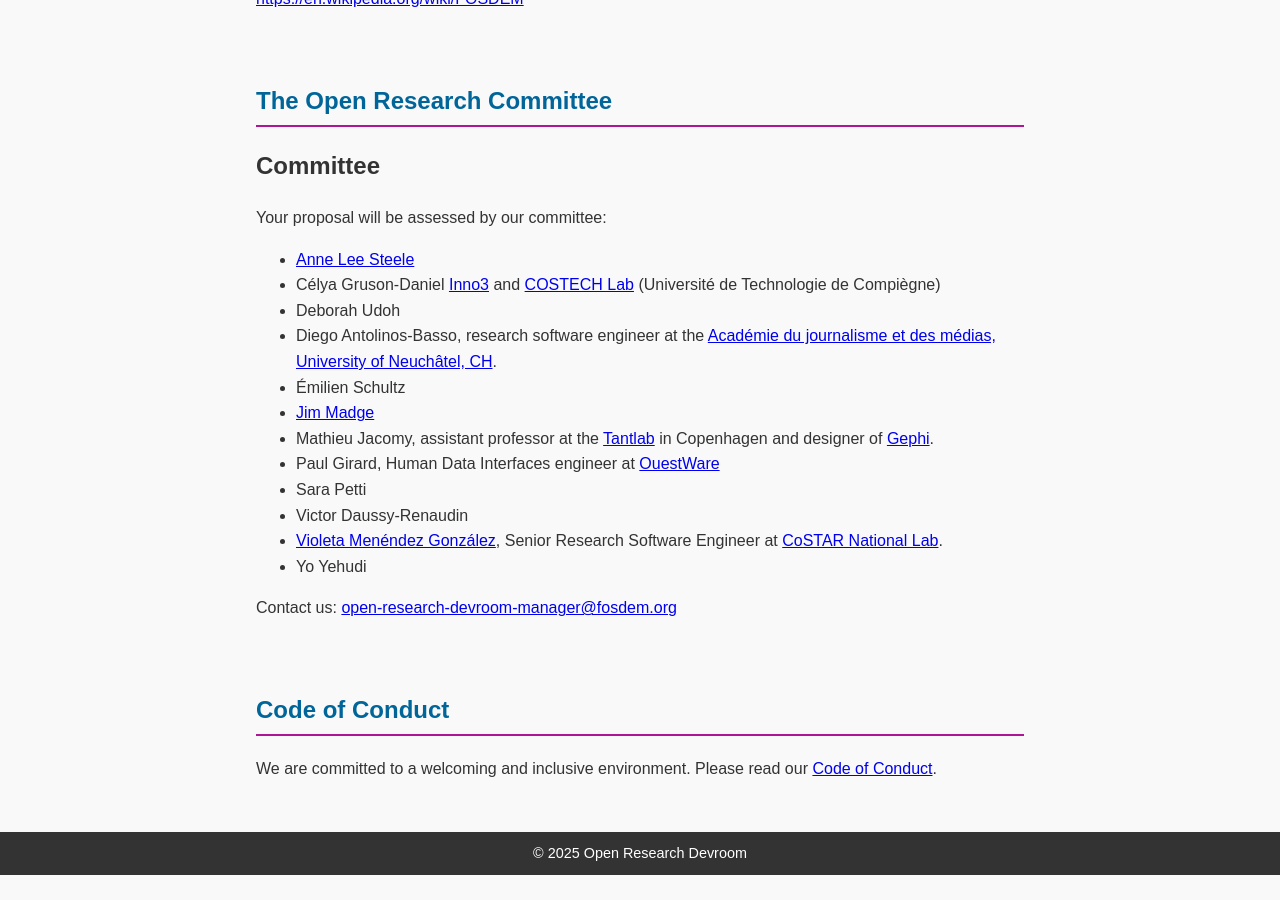
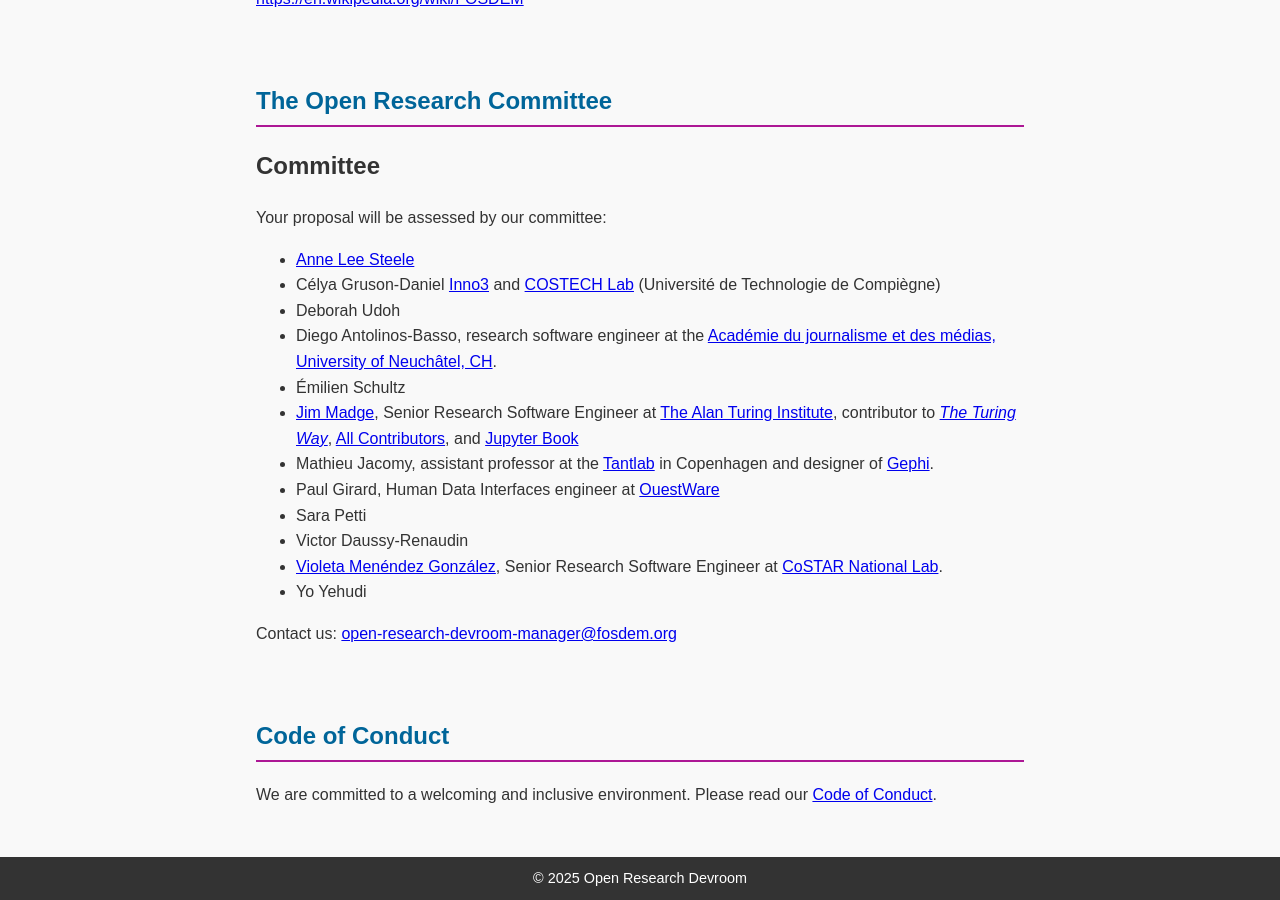
Before and after one commit to research-fosdem/research-fosdem.github.io, a Jekyll site: the page built from index.md, in a window 1280 px wide and 900 px high, scrolled down 4095 px. Built offline with Jekyll 4.4.1, drawn with Linux system fonts in a browser that asks for light colours; before the commit the page ends 4970 px from its top, so only the background shows below that.

Commit message:
Update Jim's profile

```diff
--- a/index.md
+++ b/index.md
@@ -155,7 +155,7 @@ Your proposal will be assessed by our committee:
 - Deborah Udoh
 - Diego Antolinos-Basso, research software engineer at the [Académie du journalisme et des médias, University of Neuchâtel, CH](https://www.unine.ch/ajm).
 - Émilien Schultz
-- [Jim Madge](https://blog.jmadge.com)
+- [Jim Madge](https://blog.jmadge.com), Senior Research Software Engineer at [The Alan Turing Institute](https://turing.ac.uk), contributor to [_The Turing Way_](https://book.the-turing-way.org), [All Contributors](https://allcontributors.org), and [Jupyter Book](https://jupyterbook.org)
 - Mathieu Jacomy, assistant professor at the [Tantlab](https://www.en.culture.aau.dk/research/research-groups/tantlab) in Copenhagen and designer of [Gephi](https://gephi.org/).
 - Paul Girard, Human Data Interfaces engineer at [OuestWare](https://ouestware.com)
 - Sara Petti
```
